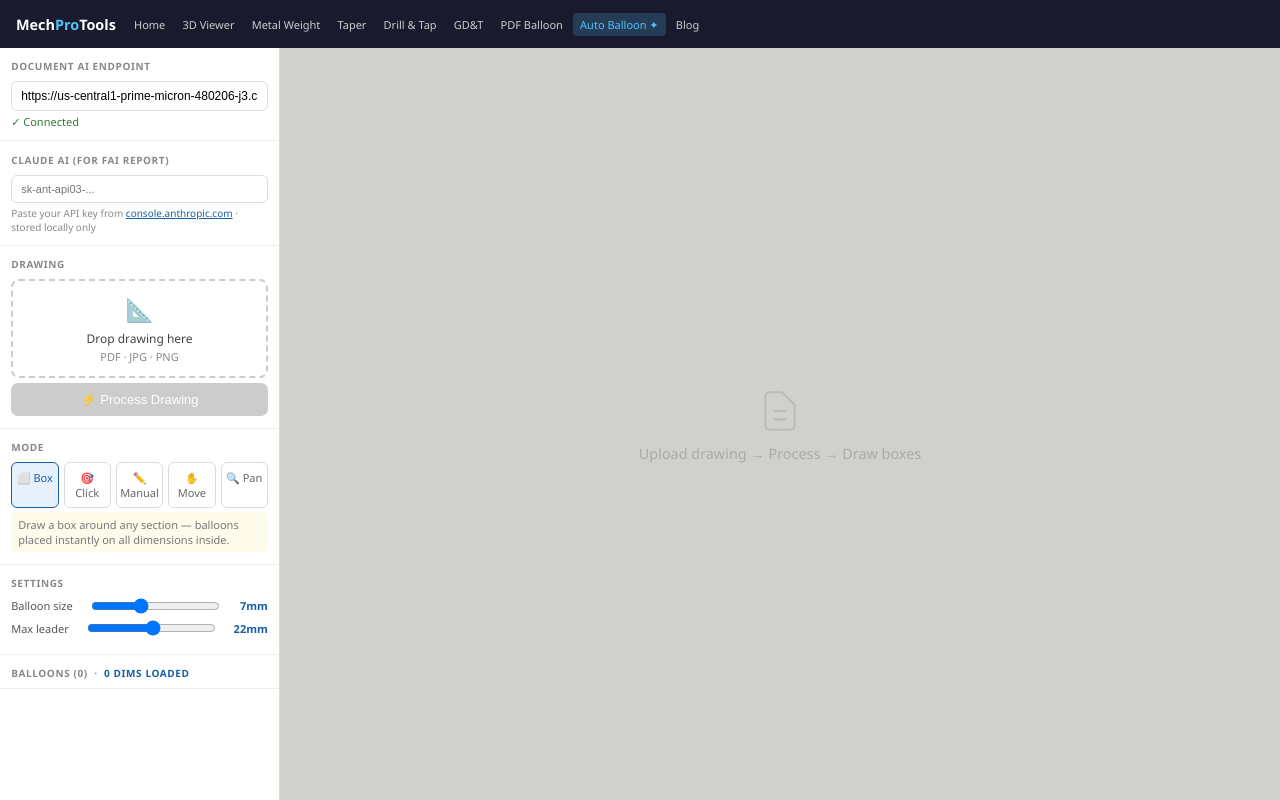
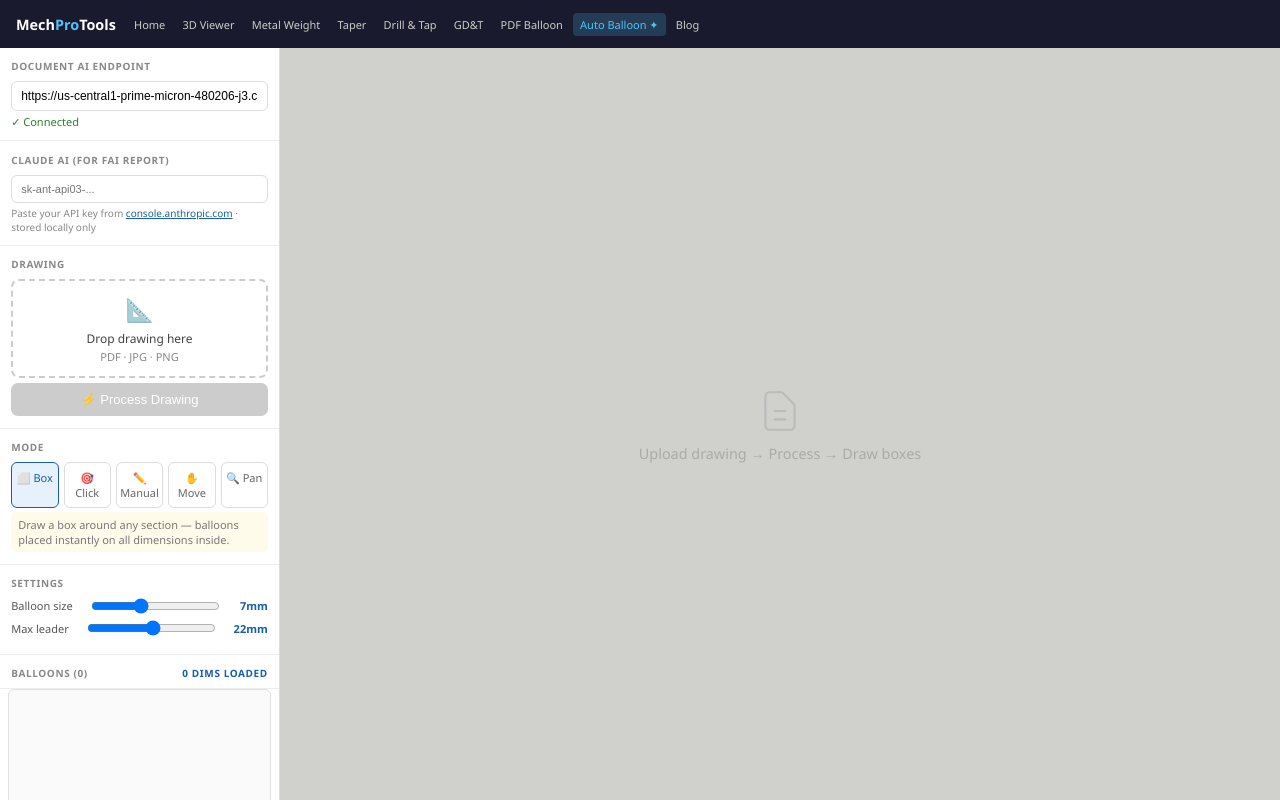
Before and after one commit to mechsterrd-maker/mechprotools.github.io, a plain HTML site: page tools/auto-balloon.html in a window 1280 px wide. Drawn offline with nearby package versions, Linux system fonts and the light colour scheme; a script that the page names is missing.

Commit message:
Update auto-balloon.html

```diff
--- a/tools/auto-balloon.html
+++ b/tools/auto-balloon.html
@@ -42,7 +42,7 @@ input.inp:focus{border-color:var(--acc)}
 .stats{display:grid;grid-template-columns:repeat(3,1fr);gap:5px;margin:.4rem 0}
 .sbox{background:#f5f5f0;border-radius:5px;padding:5px;text-align:center}
 .sbox .v{font-size:.95rem;font-weight:700;color:var(--acc)}.sbox .l{font-size:9px;color:#888}
-.blist{flex:1;overflow-y:auto}
+.blist{overflow-y:auto;max-height:250px;min-height:120px;border:1px solid #e0e0e0;border-radius:6px;margin:0 .5rem;background:#fafafa}
 .bi{display:flex;align-items:center;gap:6px;padding:7px .7rem;border-bottom:1px solid #eee;font-size:12px;cursor:pointer;min-height:32px}
 .bi:hover{background:#f0f5ff}
 .bnum{width:24px;height:24px;border-radius:50%;background:var(--acc);color:#fff;display:flex;align-items:center;justify-content:center;font-size:11px;font-weight:700;flex-shrink:0}
@@ -154,6 +154,17 @@ input.inp:focus{border-color:var(--acc)}
       <div class="sbox"><div class="v" id="sv2">0</div><div class="l">Available</div></div>
       <div class="sbox"><div class="v" id="sv3">0</div><div class="l">Boxes</div></div>
     </div>
+  </div>
+
+  <div class="ss" style="padding-bottom:0">
+    <h3 style="display:flex;justify-content:space-between;align-items:center">
+      <span>Balloons (<span id="bc">0</span>)</span>
+      <span id="dimCount" style="color:var(--acc);font-size:10px">0 dims loaded</span>
+    </h3>
+  </div>
+  <div class="blist" id="blist"></div>
+
+  <div class="ss" id="actionDiv" style="display:none">
     <button class="btn btn-suc" onclick="exportPDF()">⬇ Download PDF</button>
     <button class="btn btn-suc" style="background:#1565C0;margin-top:3px" onclick="exportFAI()">📋 Generate FAI Report</button>
     <button class="btn btn-out" style="background:#2e7d32;color:#fff;margin-top:3px" onclick="balloonAll()">🎯 Balloon ALL dimensions</button>
@@ -161,11 +172,6 @@ input.inp:focus{border-color:var(--acc)}
     <button class="btn btn-out" onclick="undoLast()">↩ Undo last box</button>
     <button class="btn btn-out" onclick="clearAll()">✕ Clear all</button>
   </div>
-
-  <div class="ss" style="padding-bottom:0">
-    <h3>Balloons (<span id="bc">0</span>) &nbsp;·&nbsp; <span id="dimCount" style="color:var(--acc);font-size:10px">0 dims loaded</span></h3>
-  </div>
-  <div class="blist" id="blist"></div>
 
 </div>
 
@@ -1094,6 +1100,7 @@ If truly no missed dimensions, return []. But be thorough — engineering drawin
     setTimeout(()=>showP(false),2000);
     document.getElementById('dimCount').textContent=`${allDims.length} dims (${docCount}+${claudeCount}✦)`;
     document.getElementById('statsDiv').style.display='block';
+    document.getElementById('actionDiv').style.display='block';
     updateStats();
     toast(`✓ ${allDims.length} dimensions detected — ${docCount} from DocAI, ${claudeCount} from Claude AI. Draw boxes!`);
   } catch(e) {
@@ -1560,7 +1567,7 @@ function setMode(m) {
 
 function undoLast(){if(!history.length){toast('Nothing to undo');return;}balloons=balloons.slice(0,history.pop());boxCount=Math.max(0,boxCount-1);render();updateList();updateStats();toast('Undone ✓');}
 function clearAll(){balloons=[];history=[];boxCount=0;render();updateList();updateStats();toast('Cleared');}
-function clearFile(){rawBytes=null;fi.value='';workCanvas=null;allDims=[];balloons=[];blankMap=null;document.getElementById('finfo').style.display='none';document.getElementById('upz').style.display='block';document.getElementById('cph').style.display='flex';document.getElementById('tb').style.display='none';document.getElementById('statsDiv').style.display='none';document.getElementById('blist').innerHTML='';document.getElementById('bc').textContent='0';document.getElementById('dimCount').textContent='0 dims loaded';document.getElementById('procBtn').disabled=true;ctx.clearRect(0,0,canvas.width,canvas.height);}
+function clearFile(){rawBytes=null;fi.value='';workCanvas=null;allDims=[];balloons=[];blankMap=null;document.getElementById('finfo').style.display='none';document.getElementById('upz').style.display='block';document.getElementById('cph').style.display='flex';document.getElementById('tb').style.display='none';document.getElementById('statsDiv').style.display='none';document.getElementById('actionDiv').style.display='none';document.getElementById('blist').innerHTML='';document.getElementById('bc').textContent='0';document.getElementById('dimCount').textContent='0 dims loaded';document.getElementById('procBtn').disabled=true;ctx.clearRect(0,0,canvas.width,canvas.height);}
 function fitView(){if(!workCanvas)return;const ca=document.getElementById('ca');const z=Math.min((ca.clientWidth-20)/W,(ca.clientHeight-20)/H,.9);zoomLvl=z;panX=(ca.clientWidth-W*z)/2;panY=10;render();}
 function doZoom(f){zoomLvl=Math.max(.05,Math.min(5,zoomLvl*f));render();}
 function showP(on){document.getElementById('procPrg').style.display=on?'block':'none';}
```
